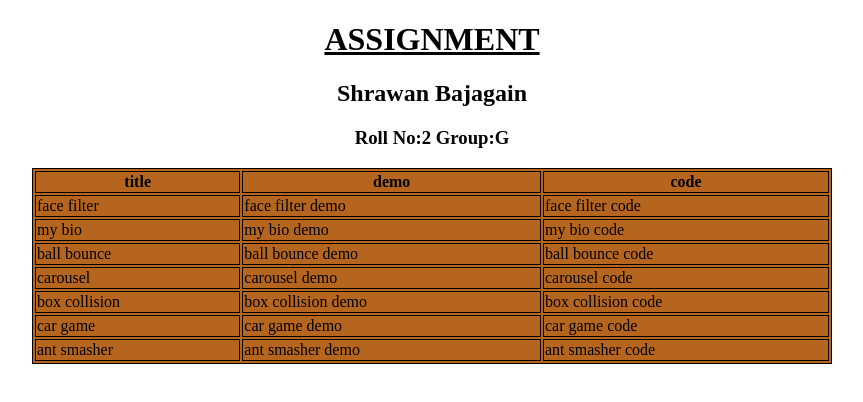
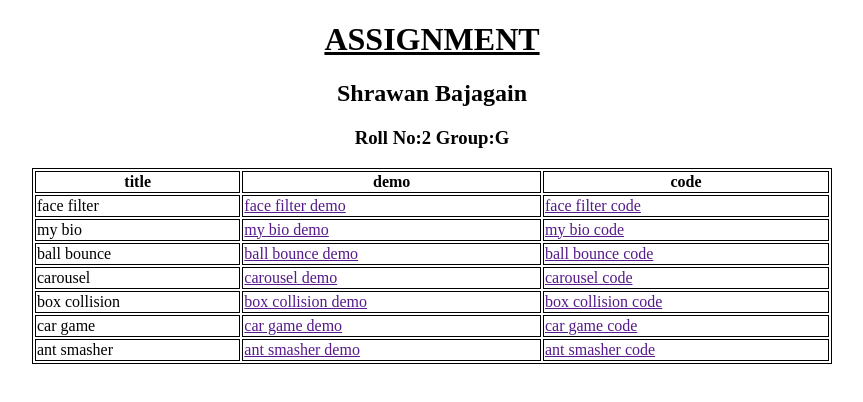
Before and after one commit to xrawone/leapfrog, a plain HTML site: page index.html in a window 1280 px wide. Shown: the whole page, without its empty margins (208-1071 px from the left). Drawn offline with Linux system fonts and the light colour scheme.

Commit message:
table created again

```diff
--- a/index.html
+++ b/index.html
@@ -27,7 +27,7 @@ Group:G
 
 
 
-<table style="border:1px solid black" bgcolor="#b5651d"  align="center"  width="800px">
+<table style="border:1px solid black"   align="center"  width="800px">
 
 <tr style="border:1px solid black" >
 
@@ -43,9 +43,9 @@ Group:G
 
 <td style="border:1px solid black" >face filter</td>
 
-<td style="border:1px solid black" >face filter demo</td>
+<td style="border:1px solid black" ><a href="">face filter demo</a></td>
 
-<td style="border:1px solid black">face filter code</td>
+<td style="border:1px solid black"><a href="">face filter code</a></td>
 
 </tr>
 
@@ -53,9 +53,9 @@ Group:G
 
 <td style="border:1px solid black" >my bio </td>
 
-<td style="border:1px solid black" >my bio demo </td>
+<td style="border:1px solid black" ><a href="">my bio demo </a></td>
 
-<td style="border:1px solid black" >my bio code</td>
+<td style="border:1px solid black" ><a href="">my bio code</a></td>
 
 </tr>
 
@@ -63,9 +63,9 @@ Group:G
 
 <td style="border:1px solid black">ball bounce</td>
 
-<td style="border:1px solid black">ball bounce demo</td>
+<td style="border:1px solid black"><a href="">ball bounce demo</a></td>
 
-<td style="border:1px solid black">ball bounce code</td>
+<td style="border:1px solid black"><a href="">ball bounce code</a></td>
 
 </tr>
 
@@ -73,9 +73,9 @@ Group:G
 
 <td style="border:1px solid black">carousel</td>
 
-<td style="border:1px solid black">carousel demo</td>
+<td style="border:1px solid black"><a href="">carousel demo</a></td>
 
-<td style="border:1px solid black">carousel code</td>
+<td style="border:1px solid black"><a href="">carousel code</a></td>
 
 </tr>
 
@@ -83,9 +83,9 @@ Group:G
 
 <td style="border:1px solid black">box collision</td>
 
-<td style="border:1px solid black">box collision demo</td>
+<td style="border:1px solid black"><a href="">box collision demo</a></td>
 
-<td style="border:1px solid black">box collision code</td>
+<td style="border:1px solid black"><a href="">box collision code</a></td>
 
 </tr>
 
@@ -93,9 +93,9 @@ Group:G
 
 <td style="border:1px solid black">car game</td>
 
-<td style="border:1px solid black">car game demo</td>
+<td style="border:1px solid black"><a href="">car game demo</a></td>
 
-<td style="border:1px solid black">car game code</td>
+<td style="border:1px solid black"><a href="">car game code</a></td>
 
 </tr>
 
@@ -103,9 +103,9 @@ Group:G
 
 <td style="border:1px solid black">ant smasher </td>
 
-<td style="border:1px solid black">ant smasher demo </td>
+<td style="border:1px solid black"><a href="">ant smasher demo</a> </td>
 
-<td style="border:1px solid black">ant smasher code </td>
+<td style="border:1px solid black"><a href="">ant smasher code</a> </td>
 
 </tr>
 
```
